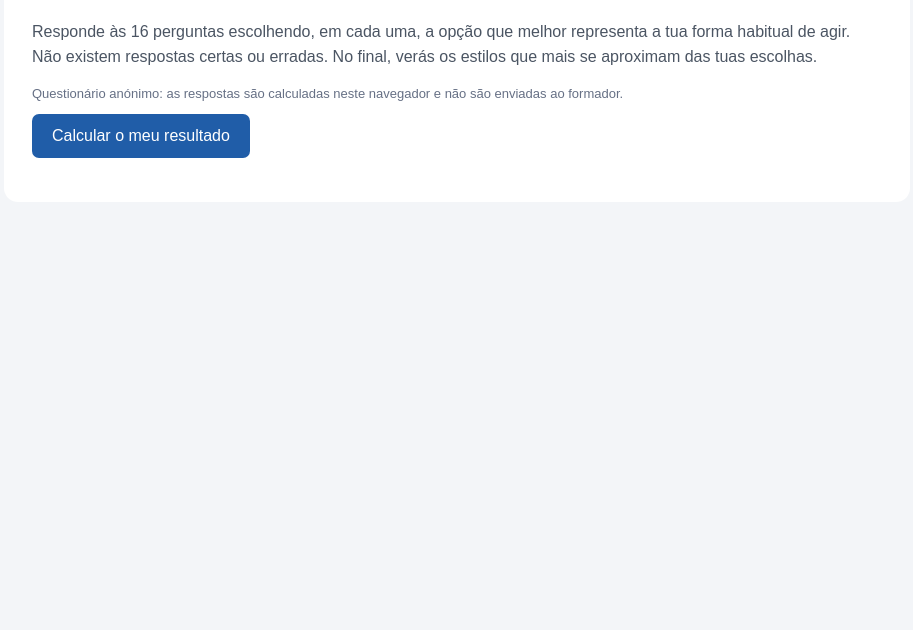
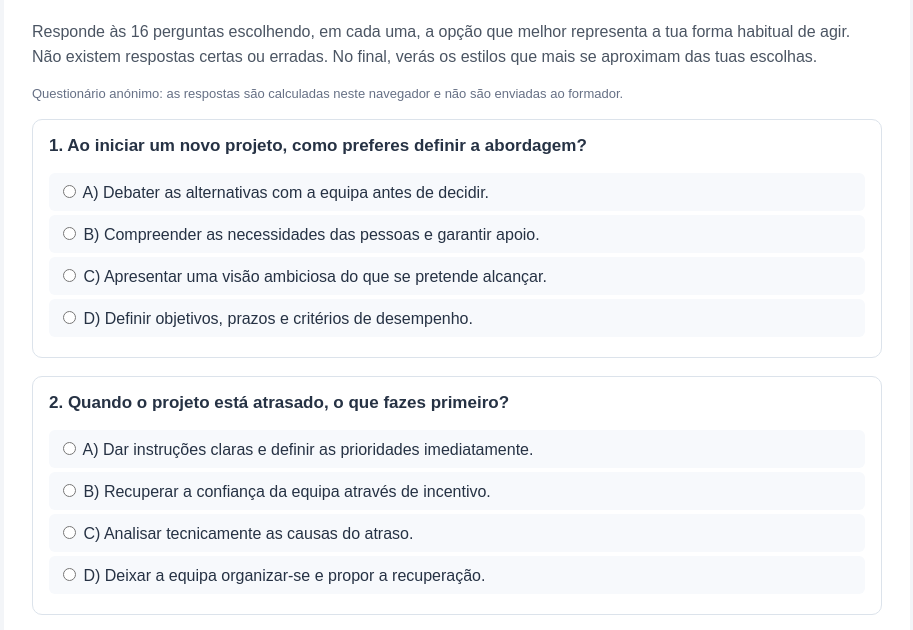
Before and after one commit to pedrombdeoliveira-sys/quiz-estilos-lideranca, a plain HTML site: page index.html in a window 1280 px wide. Shown: the part 109-739 px from the top of the page, without its empty margins (183-1096 px from the left). Drawn offline with Linux system fonts and the light colour scheme.

Commit message:
Update index.html

```diff
--- a/index.html
+++ b/index.html
@@ -126,7 +126,7 @@ const questions = [
  ["Envolver as pessoas nas decisões e ouvir opiniões diferentes.",
   "Dar orientações claras e assegurar que são cumpridas.",
   "Apoiar as pessoas e proteger o seu bem-estar.",
-  "Inspirar a equipa com uma visão de futuro e promover a mudança."]];
+  "Inspirar a equipa com uma visão de futuro e promover a mudança."]]];
 
 // Cada estilo aparece em exatamente 8 das 64 opções.
 const styleOrder = questions.map((_,i) =>
```
